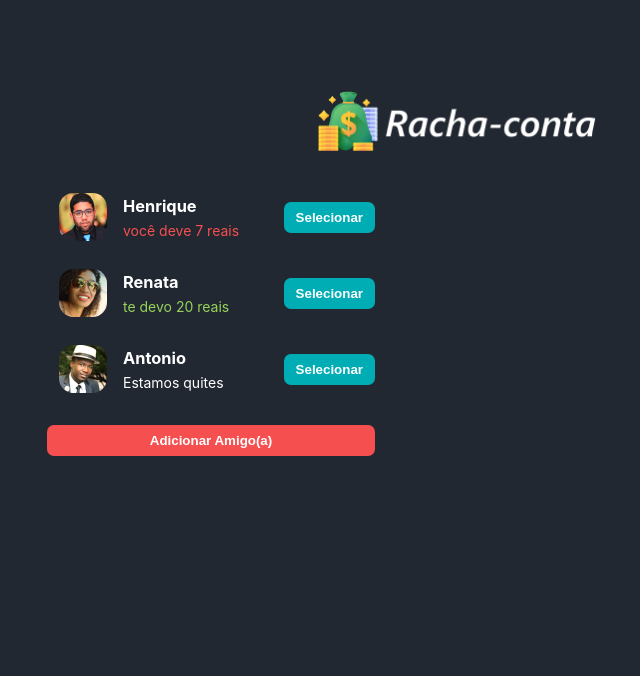
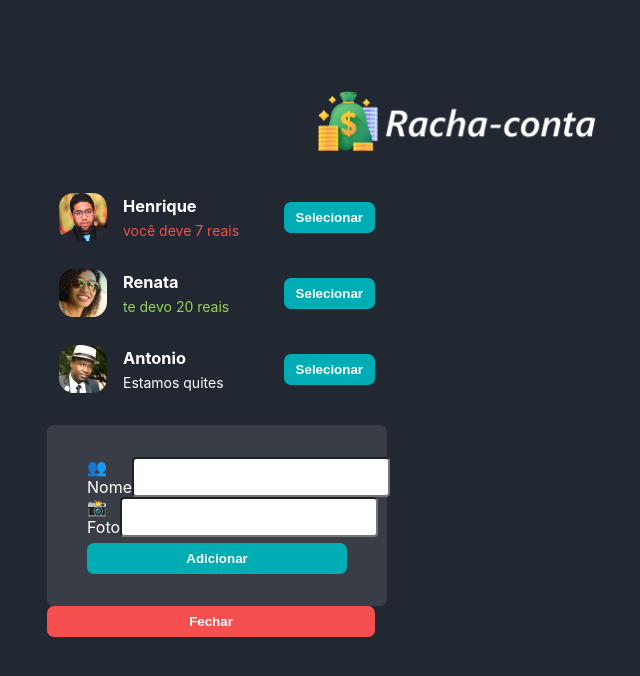
Before and after one commit to MarcioBADias/racha-a-conta, a React (Vite) app: page / in a window 1280 px wide. Both pictures are taken after a click on the button "Adicionar Amigo(a)". Shown: the top 676 px of the page, without its empty margins (183-823 px from the left). Built offline with nearby package versions, Linux system fonts and the light colour scheme.

Commit message:
✅ Criandoa marcação do Form de addFriend

```diff
--- a/src/App.jsx
+++ b/src/App.jsx
@@ -87,13 +87,28 @@ const App = () => {
               })
             }
           </ul>
+
+          {showFormAddFriend && <form className="form-split-bill" onSubmit={handleSubmitShareBill}>
+            <label>
+              👥 Nome
+              <input type="text" />
+            </label>
+            <label>
+              📸 Foto
+              <input />
+            </label>
+            <button className="button">Adicionar</button>
+          </form>
+          }
+
           <button
             className={`button ${showFormAddFriend ? 'button-close' : ''}`}
             onClick={handleClickAddFriend}
           >
-            Adicionar Amigo(a)
+            {showFormAddFriend ? 'Fechar' : 'Adicionar Amigo(a)'}
           </button>
         </div>
+
         {selectFriend &&
           <div>
             <form className="form-split-bill" onSubmit={handleSubmitShareBill}>
```
